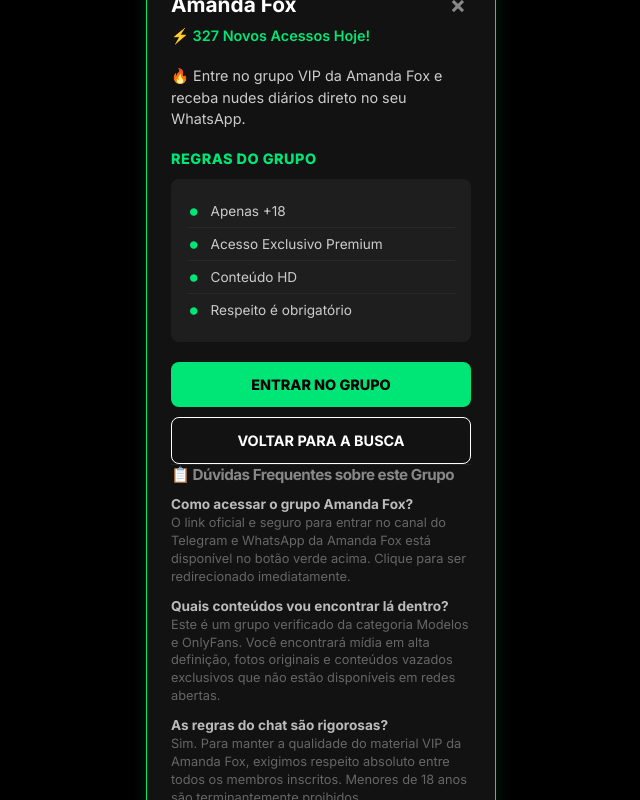
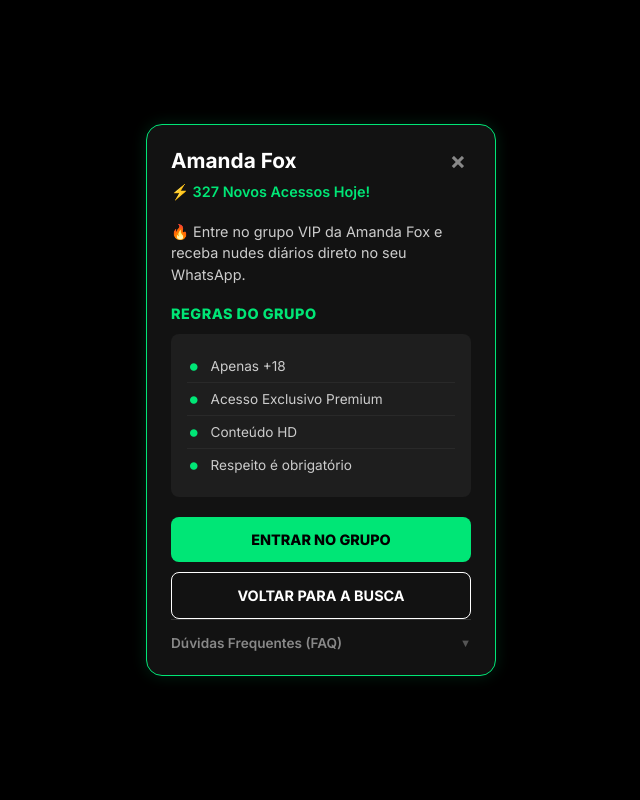
Before and after one commit to hiato9/OnlyGrupos, a website: page grupo-whatsapp-amanda-fox.html in a window 1280 px wide. Shown: the whole page, without its empty margins (319-959 px from the left). Drawn offline with Linux system fonts and the light colour scheme.

Commit message:
Replace ugly SEO FAQ wall of text with elegant HTML5 Details Accordion

```diff
--- a/grupo-whatsapp-amanda-fox.html
+++ b/grupo-whatsapp-amanda-fox.html
@@ -102,24 +102,32 @@
                 <a href="https://chat.whatsapp.com/example18" class="btn-modal-enter" style="margin-bottom: 10px;" target="_blank">ENTRAR NO GRUPO</a>
                 <a href="index.html" class="btn-modal-back" style="text-decoration: none;">VOLTAR PARA A BUSCA</a>
 
+
+
                 <!-- SEO Deep Content FAQ -->
-                <div class="seo-faq-section mt-5 pt-4 text-start" style="border-top: 1px solid #222;">
-                    <h4 style="font-size: 0.95rem; color: #888; font-weight: 700; margin-bottom: 12px; letter-spacing: -0.5px;">📋 Dúvidas Frequentes sobre este Grupo</h4>
-
+                <details class="seo-faq-section mt-4" style="border-top: 1px solid #333; padding-top: 15px; cursor: pointer; outline: none;">
+                    <summary style="font-size: 0.85rem; color: #888; font-weight: 600; list-style: none; outline: none; display: flex; justify-content: space-between; align-items: center; transition: color 0.3s ease;" onmouseover="this.style.color='#00e676'" onmouseout="this.style.color='#888'">
+                        <span>Dúvidas Frequentes (FAQ)</span>
+                        <span style="font-size: 0.7rem; color: #555;">▼</span>
+                    </summary>
+                    <div style="margin-top: 15px; text-align: left; padding: 15px; background: rgba(255,255,255,0.02); border-radius: 8px; border: 1px solid rgba(255,255,255,0.05);">
                         <div style="margin-bottom: 12px;">
-                        <strong style="color: #bbb; font-size: 0.85rem; display: block; margin-bottom: 2px;">Como acessar o grupo Amanda Fox?</strong>
-                        <p style="color: #666; font-size: 0.8rem; line-height: 1.4; margin: 0;">O link oficial e seguro para entrar no canal do Telegram e WhatsApp da Amanda Fox está disponível no botão verde acima. Clique para ser redirecionado imediatamente.</p>
+                            <strong style="color: #00e676; font-size: 0.8rem; display: block; margin-bottom: 4px;">Como acessar o grupo Amanda Fox?</strong>
+                            <p style="color: #aaa; font-size: 0.75rem; line-height: 1.5; margin: 0;">O link oficial e seguro para entrar no canal do Telegram e WhatsApp da Amanda Fox está disponível no botão verde acima. Clique para ser redirecionado imediatamente.</p>
                         </div>
-
                         <div style="margin-bottom: 12px;">
-                        <strong style="color: #bbb; font-size: 0.85rem; display: block; margin-bottom: 2px;">Quais conteúdos vou encontrar lá dentro?</strong>
-                        <p style="color: #666; font-size: 0.8rem; line-height: 1.4; margin: 0;">Este é um grupo verificado da categoria Modelos e OnlyFans. Você encontrará mídia em alta definição, fotos originais e conteúdos vazados exclusivos que não estão disponíveis em redes abertas.</p>
+                            <strong style="color: #00e676; font-size: 0.8rem; display: block; margin-bottom: 4px;">Quais conteúdos vou encontrar lá dentro?</strong>
+                            <p style="color: #aaa; font-size: 0.75rem; line-height: 1.5; margin: 0;">Este é um grupo verificado da categoria Modelos e OnlyFans. Você encontrará mídia em alta definição, fotos originais e conteúdos vazados exclusivos que não estão disponíveis em redes abertas.</p>
                         </div>
-
                         <div style="margin-bottom: 0;">
-                        <strong style="color: #bbb; font-size: 0.85rem; display: block; margin-bottom: 2px;">As regras do chat são rigorosas?</strong>
-                        <p style="color: #666; font-size: 0.8rem; line-height: 1.4; margin: 0;">Sim. Para manter a qualidade do material VIP da Amanda Fox, exigimos respeito absoluto entre todos os membros inscritos. Menores de 18 anos são terminantemente proibidos.</p>
+                            <strong style="color: #00e676; font-size: 0.8rem; display: block; margin-bottom: 4px;">As regras do chat são rigorosas?</strong>
+                            <p style="color: #aaa; font-size: 0.75rem; line-height: 1.5; margin: 0;">Sim. Para manter a qualidade do material VIP da Amanda Fox, exigimos respeito absoluto entre todos os membros inscritos. Menores de 18 anos são terminantemente proibidos.</p>
                         </div>
+                    </div>
+                </details>
+                <style>
+                    details.seo-faq-section summary::-webkit-details-marker { display: none; }
+                </style>
             </div>
 
             </div>
```
Also changed, not shown: refactor-seo-faq.js (added, +44 -0 lines). Lines whose indentation alone changed are shown as unchanged.
